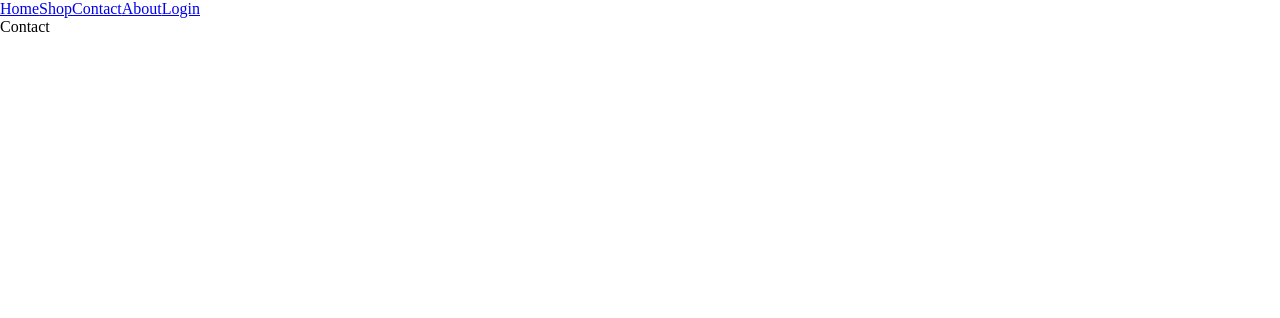
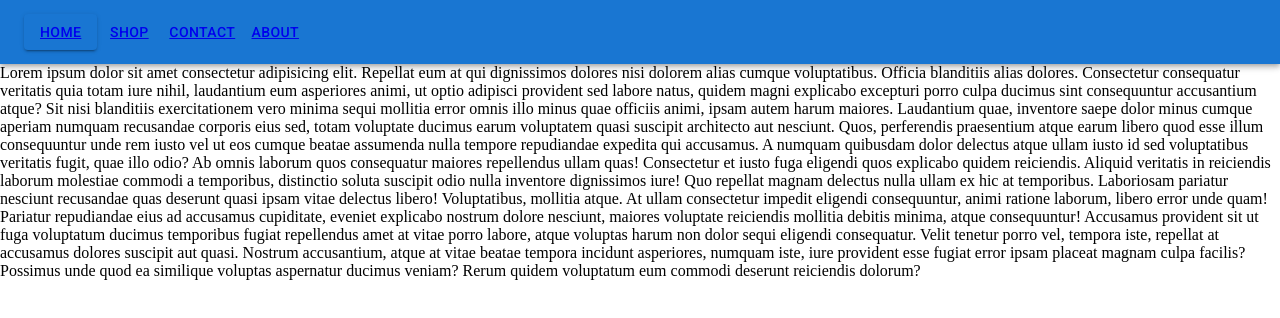
Before and after one commit to TigranMn/FullStack_online_shop, a React (Create React App) app: page /contact in a window 1280 px wide. Shown: the top 318 px of the page. Built offline with nearby package versions, Linux system fonts and the light colour scheme.

Commit message:
Added header/muiq

```diff
--- a/package.json
+++ b/package.json
@@ -3,6 +3,9 @@
   "version": "0.1.0",
   "private": true,
   "dependencies": {
+    "@emotion/react": "^11.10.5",
+    "@emotion/styled": "^11.10.5",
+    "@mui/material": "^5.10.15",
     "@reduxjs/toolkit": "^1.9.0",
     "@testing-library/jest-dom": "^5.16.5",
     "@testing-library/react": "^13.4.0",
@@ -24,7 +27,7 @@
     "build": "react-scripts build",
     "test": "react-scripts test",
     "eject": "react-scripts eject",
-	 "prettier-format": "prettier --config .prettierrc src/**/*.{ts,tsx,js,jsx} --write"
+    "prettier-format": "prettier --config .prettierrc src/**/*.{ts,tsx,js,jsx} --write"
   },
   "eslintConfig": {
     "extends": [
--- a/public/index.html
+++ b/public/index.html
@@ -4,6 +4,14 @@
       <meta charset="utf-8" />
       <meta name="viewport" content="width=device-width, initial-scale=1" />
       <title>React App</title>
+      <link
+         rel="stylesheet"
+         href="https://fonts.googleapis.com/css?family=Roboto:300,400,500,700&display=swap"
+      />
+      <link
+         rel="stylesheet"
+         href="https://fonts.googleapis.com/icon?family=Material+Icons"
+      />
    </head>
    <body>
       <div id="root"></div>
--- a/src/App.css
+++ b/src/App.css
@@ -1,7 +1,7 @@
 * {
-  margin: 0;
-  padding: 0;
-  box-sizing: border-box;
+   margin: 0;
+   padding: 0;
+   box-sizing: border-box;
 }
 
 /* .wrapper {
@@ -10,7 +10,7 @@
   flex-wrap: wrap;
 } */
 
-.products {
+/* .products {
   display: flex;
   justify-content: center;
   flex-wrap: wrap;
@@ -23,4 +23,4 @@
 
 img {
   width: 300px;
-}
+} */
--- /dev/null
+++ b/src/components/header/Header.tsx
@@ -0,0 +1,24 @@
+import React from 'react';
+import { NavLink } from 'react-router-dom';
+import { AppBar, Toolbar, Button } from '@mui/material';
+
+export default function Header() {
+   return (
+      <AppBar position="static">
+         <Toolbar>
+            <Button variant="contained">
+               <NavLink to={'/'}>Home</NavLink>
+            </Button>
+            <Button>
+               <NavLink to={'/shop'}>Shop</NavLink>
+            </Button>
+            <Button>
+               <NavLink to={'/contact'}>Contact</NavLink>
+            </Button>
+            <Button>
+               <NavLink to={'/about'}>About</NavLink>
+            </Button>
+         </Toolbar>
+      </AppBar>
+   );
+}
--- a/src/components/pages/Contact.tsx
+++ b/src/components/pages/Contact.tsx
@@ -1,5 +1,42 @@
 import React from 'react';
 
 export default function Contact() {
-   return <div>Contact</div>;
+   return (
+      <div>
+         Lorem ipsum dolor sit amet consectetur adipisicing elit. Repellat eum
+         at qui dignissimos dolores nisi dolorem alias cumque voluptatibus.
+         Officia blanditiis alias dolores. Consectetur consequatur veritatis
+         quia totam iure nihil, laudantium eum asperiores animi, ut optio
+         adipisci provident sed labore natus, quidem magni explicabo excepturi
+         porro culpa ducimus sint consequuntur accusantium atque? Sit nisi
+         blanditiis exercitationem vero minima sequi mollitia error omnis illo
+         minus quae officiis animi, ipsam autem harum maiores. Laudantium quae,
+         inventore saepe dolor minus cumque aperiam numquam recusandae corporis
+         eius sed, totam voluptate ducimus earum voluptatem quasi suscipit
+         architecto aut nesciunt. Quos, perferendis praesentium atque earum
+         libero quod esse illum consequuntur unde rem iusto vel ut eos cumque
+         beatae assumenda nulla tempore repudiandae expedita qui accusamus. A
+         numquam quibusdam dolor delectus atque ullam iusto id sed voluptatibus
+         veritatis fugit, quae illo odio? Ab omnis laborum quos consequatur
+         maiores repellendus ullam quas! Consectetur et iusto fuga eligendi quos
+         explicabo quidem reiciendis. Aliquid veritatis in reiciendis laborum
+         molestiae commodi a temporibus, distinctio soluta suscipit odio nulla
+         inventore dignissimos iure! Quo repellat magnam delectus nulla ullam ex
+         hic at temporibus. Laboriosam pariatur nesciunt recusandae quas
+         deserunt quasi ipsam vitae delectus libero! Voluptatibus, mollitia
+         atque. At ullam consectetur impedit eligendi consequuntur, animi
+         ratione laborum, libero error unde quam! Pariatur repudiandae eius ad
+         accusamus cupiditate, eveniet explicabo nostrum dolore nesciunt,
+         maiores voluptate reiciendis mollitia debitis minima, atque
+         consequuntur! Accusamus provident sit ut fuga voluptatum ducimus
+         temporibus fugiat repellendus amet at vitae porro labore, atque
+         voluptas harum non dolor sequi eligendi consequatur. Velit tenetur
+         porro vel, tempora iste, repellat at accusamus dolores suscipit aut
+         quasi. Nostrum accusantium, atque at vitae beatae tempora incidunt
+         asperiores, numquam iste, iure provident esse fugiat error ipsam
+         placeat magnam culpa facilis? Possimus unde quod ea similique voluptas
+         aspernatur ducimus veniam? Rerum quidem voluptatum eum commodi deserunt
+         reiciendis dolorum?
+      </div>
+   );
 }
--- a/src/components/pages/Home.tsx
+++ b/src/components/pages/Home.tsx
@@ -1,14 +1,12 @@
 import React from 'react';
 import { NavLink, Outlet } from 'react-router-dom';
+import { AppBar, Toolbar, Button } from '@mui/material';
+import Header from '../header/Header';
 
 export default function Home() {
    return (
       <div className="wrapper">
-         <NavLink to={'/'}>Home</NavLink>
-         <NavLink to={'/shop'}>Shop</NavLink>
-         <NavLink to={'/contact'}>Contact</NavLink>
-         <NavLink to={'/about'}>About</NavLink>
-         <NavLink to={'/login'}>Login</NavLink>
+         <Header />
          <div>
             <Outlet />
          </div>
--- a/src/components/pages/Shop.tsx
+++ b/src/components/pages/Shop.tsx
@@ -2,5 +2,41 @@ import React from 'react';
 import CategoriesList from '../Categories/CategoriesList';
 
 export default function Shop() {
-   return <CategoriesList />;
+   return (
+      <>
+         Lorem ipsum dolor sit amet consectetur adipisicing elit. Alias sed quos
+         commodi tenetur pariatur iusto ipsa dignissimos aut laborum expedita
+         doloremque qui reiciendis sapiente perspiciatis consequatur dicta ipsum
+         beatae, ullam, vero voluptas consequuntur? Eius impedit ea aspernatur!
+         Iure maiores, ab repellendus aliquam et dolores ipsa explicabo officia
+         fuga rem dicta nulla numquam, nisi, aliquid veniam autem quasi aperiam
+         qui debitis. Repellendus, dolorem quis ducimus facere qui animi! Harum
+         alias id consequuntur, repudiandae animi totam dicta ratione provident
+         minus sit deserunt at vero sapiente. Quibusdam blanditiis nobis ratione
+         aut, laudantium maiores ullam nemo ex eveniet iure quisquam dolores
+         consectetur sequi ab iusto reiciendis natus illum mollitia eos! Minima
+         laboriosam beatae quia sit necessitatibus. Commodi quaerat eius aliquid
+         error quasi ad voluptatum nam repellat, id magnam eos, similique quas.
+         Fugiat accusamus ullam placeat mollitia tempora natus, neque suscipit
+         excepturi dolore quibusdam, odio eveniet aspernatur nostrum, sit sed
+         nihil quia dolorum! Quis, dolorem ea. Unde, quasi! A recusandae dicta
+         error ratione veniam dolor provident aperiam quasi tempore fuga porro,
+         quis atque ut. Repudiandae aspernatur accusantium et, velit est
+         eligendi harum distinctio impedit itaque odio illo, eius autem sint
+         assumenda quod numquam quaerat explicabo! Sequi molestiae, cum, dolorem
+         ipsam mollitia adipisci ipsum impedit velit eaque nemo sapiente
+         eligendi totam corporis sunt unde doloremque libero quisquam alias
+         error, temporibus accusantium facere sit saepe incidunt. Suscipit
+         repellendus optio impedit! Natus quibusdam cumque quis ab. Voluptates
+         illo nulla non mollitia enim cumque, dolore similique velit! Mollitia,
+         earum vero. Quas magnam temporibus, quidem architecto dolore fuga fugit
+         eveniet eius, reiciendis dolorem non iste consequatur at, aspernatur
+         amet expedita labore culpa molestiae animi aut ea officiis atque. Et
+         iste magni numquam reiciendis nam? Molestiae consectetur nostrum odio
+         voluptate similique quia placeat, iusto quod ex velit repellat, cumque
+         exercitationem porro optio aspernatur laboriosam hic amet harum
+         consequatur dolore distinctio veniam!
+         <CategoriesList />
+      </>
+   );
 }
--- a/src/types.ts
+++ b/src/types.ts
@@ -5,7 +5,7 @@ export type TProduct = {
    gender: string;
    imgUrl: string;
    count: number;
-   views: number;
+   // views: number;
 };
 
 export type TProductState = {
```
Also changed, not shown: 1 other file (tests, documents, lock files or other folders). Lines whose indentation alone changed are shown as unchanged.
